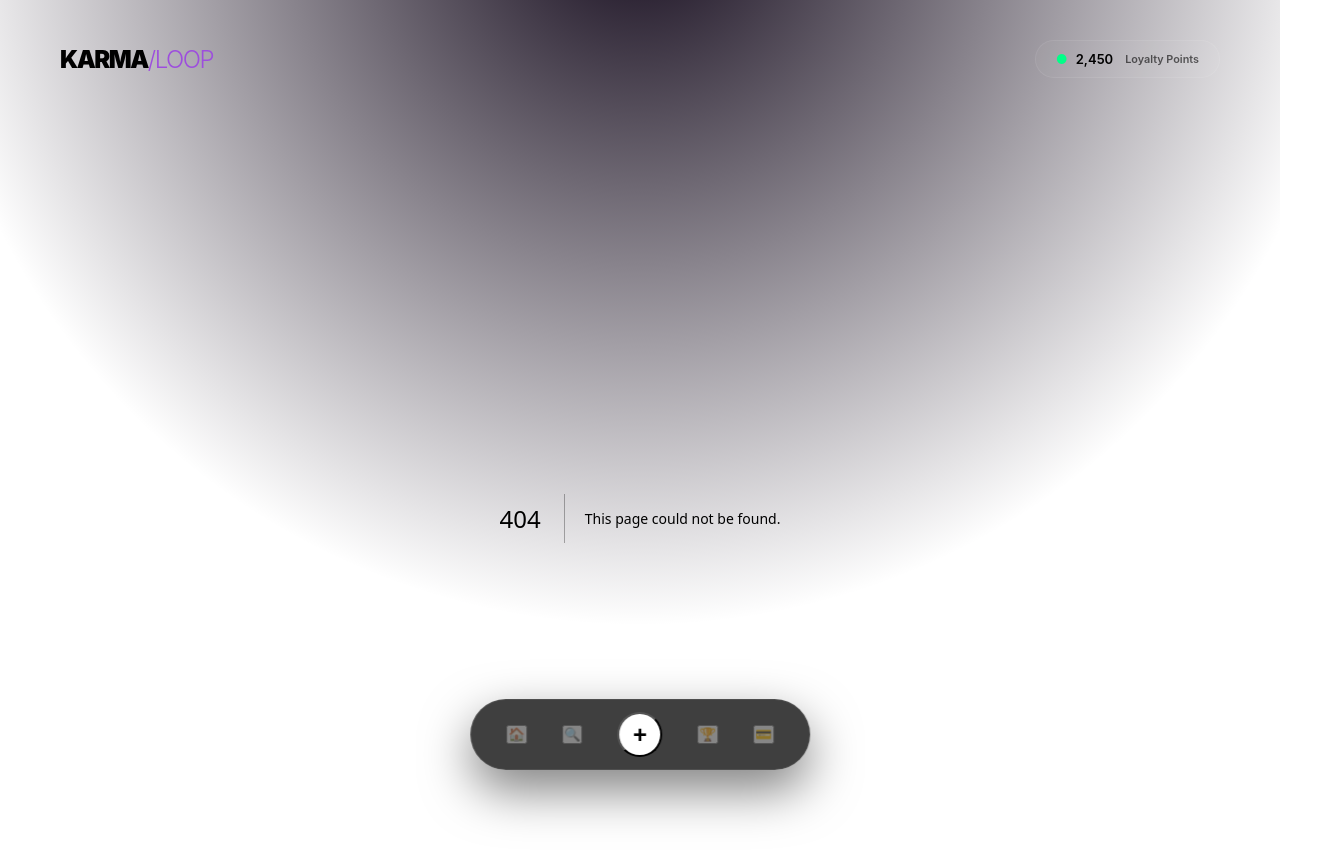
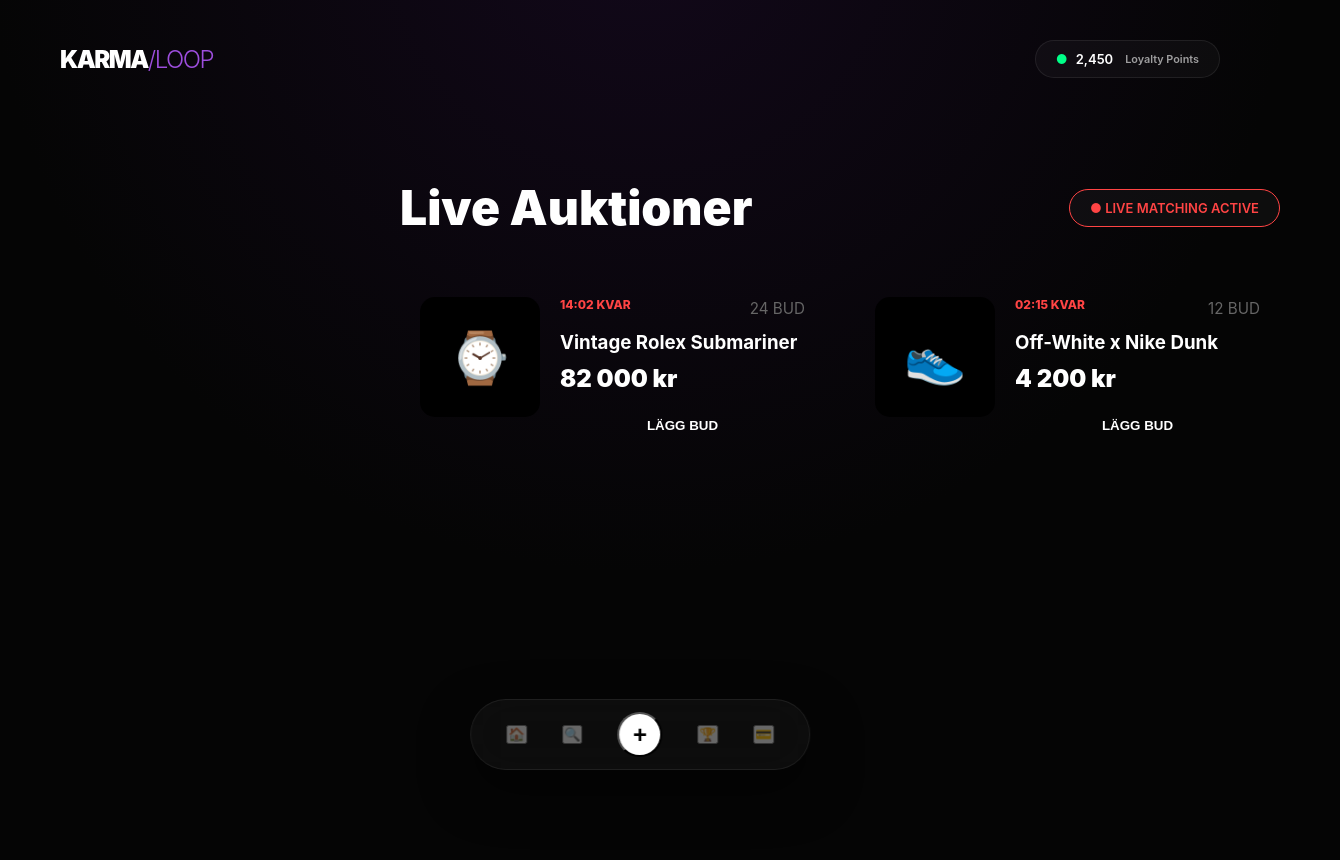
Before and after one commit to gascheckking/marketbeg-appGem, a Next.js app: page /auctions in a window 1280 px wide. Before the commit this address had no page. Shown: the top 860 px of the page, 1340 px wide, since content can reach past the window. After the commit the page ends 800 px from the top, so only its background shows below. Built offline with nearby package versions, Linux system fonts and the light colour scheme.

Commit message:
Create page.tsx

```diff
--- /dev/null
+++ b/app/auctions/page.tsx
@@ -0,0 +1,34 @@
+"use client";
+
+export default function Auctions() {
+  const auctions = [
+    { id: 1, name: "Vintage Rolex Submariner", bids: 24, time: "14:02", price: "82 000 kr", img: "⌚" },
+    { id: 2, name: "Off-White x Nike Dunk", bids: 12, time: "02:15", price: "4 200 kr", img: "👟" }
+  ];
+
+  return (
+    <div style={{ marginLeft: '280px', padding: '60px', width: 'calc(100vw - 280px)' }}>
+      <div style={{ display: 'flex', justifyContent: 'space-between', alignItems: 'center', marginBottom: '40px' }}>
+        <h1 style={{ fontSize: '3rem', fontWeight: 900 }}>Live Auktioner</h1>
+        <div className="stat-pill" style={{ color: '#ff4444', borderColor: '#ff4444' }}>● LIVE MATCHING ACTIVE</div>
+      </div>
+
+      <div style={{ display: 'grid', gridTemplateColumns: 'repeat(auto-fill, minmax(400px, 1fr))', gap: '30px' }}>
+        {auctions.map(a => (
+          <div key={a.id} className="glass-card" style={{ display: 'flex', gap: '20px', padding: '20px' }}>
+            <div style={{ width: '120px', height: '120px', background: '#000', borderRadius: '15px', display: 'flex', alignItems: 'center', justifyContent: 'center', fontSize: '50px' }}>{a.img}</div>
+            <div style={{ flex: 1 }}>
+              <div style={{ display: 'flex', justifyContent: 'space-between' }}>
+                <span style={{ color: '#ff4444', fontWeight: 800, fontSize: '12px' }}>{a.time} KVAR</span>
+                <span className="muted">{a.bids} BUD</span>
+              </div>
+              <h3 style={{ margin: '10px 0' }}>{a.name}</h3>
+              <div style={{ fontSize: '1.5rem', fontWeight: 900 }}>{a.price}</div>
+              <button style={{ width: '100%', marginTop: '15px', padding: '10px', borderRadius: '8px', background: 'var(--neon-purple)', border: 'none', color: '#fff', fontWeight: 800 }}>LÄGG BUD</button>
+            </div>
+          </div>
+        ))}
+      </div>
+    </div>
+  );
+}
```
